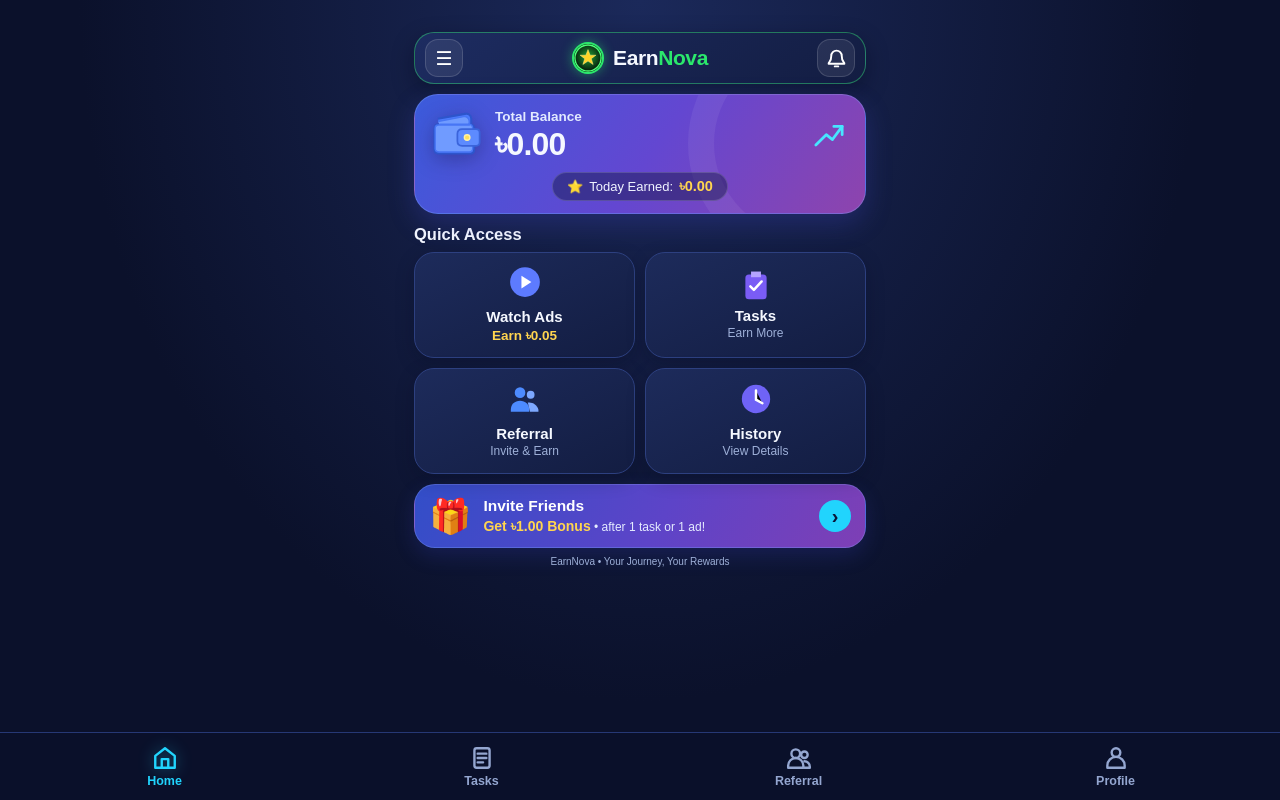
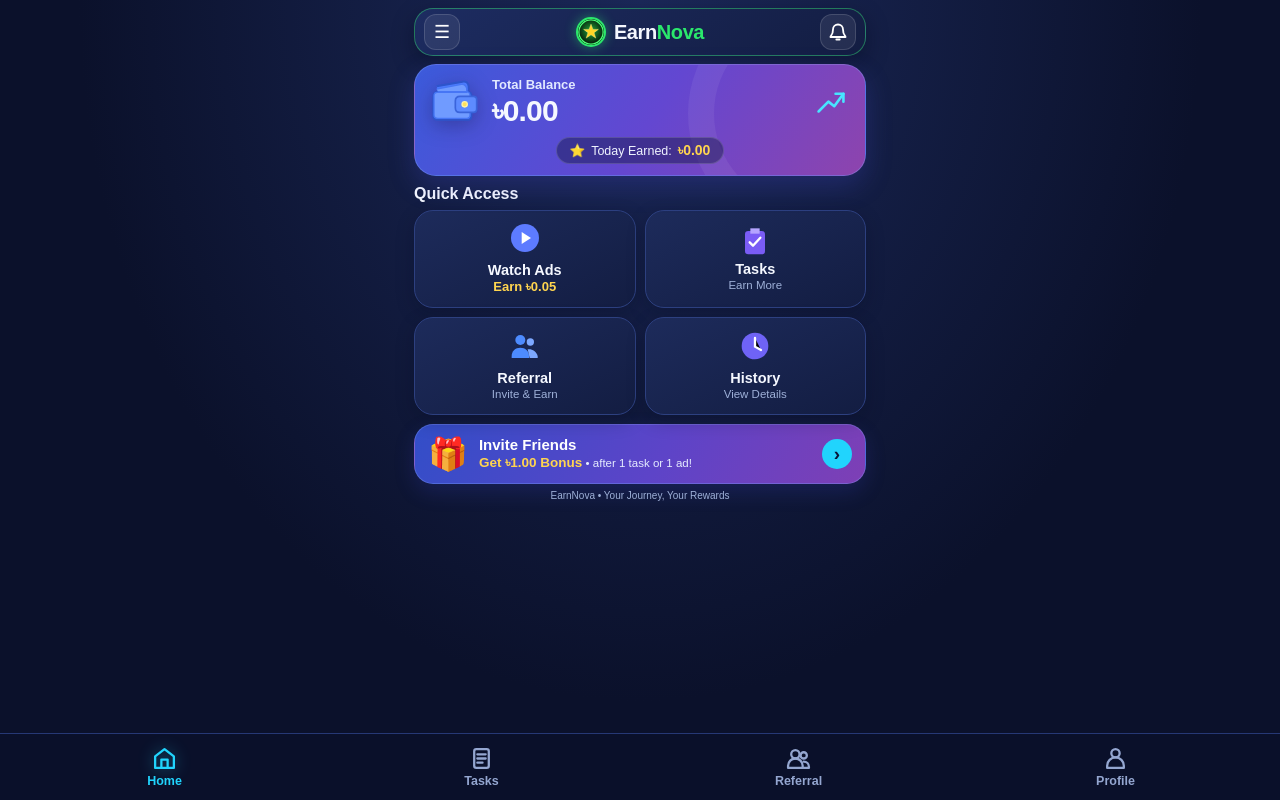
Before and after one commit to raihancreation999/EarnNova, a website: page public/index.html in a window 1280 px wide. Drawn offline with Linux system fonts and the light colour scheme.

Commit message:
Update index.html

```diff
--- a/public/index.html
+++ b/public/index.html
@@ -17,51 +17,51 @@ body{
  background:radial-gradient(ellipse at 50% 0%,#1B295A 0%,var(--bg) 62%);
  color:var(--text);
  min-height:100vh;
- padding-top:calc(30px + env(safe-area-inset-top));
- padding-bottom:calc(84px + env(safe-area-inset-bottom));
+ padding-top:calc(8px + env(safe-area-inset-top));
+ padding-bottom:calc(82px + env(safe-area-inset-bottom));
 }
 button{font-family:inherit;cursor:pointer}
-.container{width:100%;max-width:480px;margin:auto;padding:2px 14px 12px}
+.container{width:100%;max-width:480px;margin:auto;padding:0 14px 10px}
 
 /* Top Separate Header Box (Menu + Custom Logo + Bell only) */
 .header-box{
  display:grid;
- grid-template-columns:44px 1fr 44px;
+ grid-template-columns:42px 1fr 42px;
  align-items:center;
  gap:8px;
  background:linear-gradient(145deg,#1D2C61,#131D42);
  border:1.5px solid rgba(53,231,120,.45);
- border-radius:20px;
- padding:6px 10px;
- margin-bottom:10px;
+ border-radius:19px;
+ padding:5px 9px;
+ margin-bottom:8px;
  box-shadow:0 8px 22px rgba(4,8,26,.4);
 }
 .header-menu,.notification-btn{
  background:rgba(255,255,255,.08);
  border:1px solid rgba(255,255,255,.14);
  color:#fff;
- border-radius:13px;
+ border-radius:12px;
  display:grid;
  place-items:center;
  position:relative;
- width:38px;
- height:38px;
+ width:36px;
+ height:36px;
 }
-.header-menu{font-size:19px}
-.notification-btn{font-size:19px}
+.header-menu{font-size:18px}
+.notification-btn{font-size:18px}
 .logo{
  display:flex;
  justify-content:center;
  align-items:center;
- gap:9px;
- font-size:21px;
+ gap:8px;
+ font-size:20px;
  font-weight:800;
  letter-spacing:-0.4px;
  min-width:0;
 }
 .logo-img{
- width:32px;
- height:32px;
+ width:30px;
+ height:30px;
  border-radius:50%;
  object-fit:cover;
  border:2px solid #2BE86C;
@@ -72,28 +72,28 @@ button{font-family:inherit;cursor:pointer}
 .logo span{color:#2BE86C}
 .header-actions{display:flex;justify-content:flex-end}
 .icon-svg{width:1em;height:1em;display:block;stroke:currentColor;fill:none;stroke-width:2.2;stroke-linecap:round;stroke-linejoin:round}
-.notification-btn .icon-svg{width:21px;height:21px}
+.notification-btn .icon-svg{width:20px;height:20px}
 
-.wallet-svg{width:50px;height:50px;filter:drop-shadow(0 5px 10px rgba(20,15,60,.32))}
-.growth-svg{width:36px;height:36px;stroke:#47E5FF;stroke-width:4;fill:none;stroke-linecap:round;stroke-linejoin:round}
-.quick-icon svg{width:34px;height:34px}
-.nav-item .nav-svg{width:26px;height:26px;margin:0 auto 3px}
+.wallet-svg{width:48px;height:48px;filter:drop-shadow(0 5px 10px rgba(20,15,60,.32))}
+.growth-svg{width:34px;height:34px;stroke:#47E5FF;stroke-width:4;fill:none;stroke-linecap:round;stroke-linejoin:round}
+.quick-icon svg{width:32px;height:32px}
+.nav-item .nav-svg{width:25px;height:25px;margin:0 auto 2px}
 
 /* Balance Card */
 .balance-card{
  position:relative;
  overflow:hidden;
  border:1px solid rgba(130,170,255,.32);
- border-radius:24px;
- padding:14px 16px 12px;
- margin-bottom:11px;
+ border-radius:22px;
+ padding:12px 15px 11px;
+ margin-bottom:9px;
  background:linear-gradient(125deg,#3B5BDB 0%,#6347D1 52%,#8E44AD 100%);
  box-shadow:0 10px 26px rgba(68,75,210,.26);
 }
 .balance-card:before{content:"";position:absolute;width:185px;height:185px;border:26px solid rgba(255,255,255,.06);border-radius:50%;right:-60px;top:-70px}
-.balance-main{position:relative;z-index:1;display:grid;grid-template-columns:54px 1fr 38px;align-items:center;gap:10px}
-.balance-label{font-size:13.5px;color:#E2EAFF;margin-bottom:2px;font-weight:600}
-.balance{font-size:32px;font-weight:800;letter-spacing:-0.8px;white-space:nowrap}
+.balance-main{position:relative;z-index:1;display:grid;grid-template-columns:52px 1fr 36px;align-items:center;gap:10px}
+.balance-label{font-size:13px;color:#E2EAFF;margin-bottom:2px;font-weight:600}
+.balance{font-size:30px;font-weight:800;letter-spacing:-0.8px;white-space:nowrap}
 .today-earned{
  position:relative;
  z-index:2;
@@ -101,24 +101,24 @@ button{font-family:inherit;cursor:pointer}
  align-items:center;
  justify-content:center;
  gap:6px;
- margin:9px auto 0;
- padding:5px 14px;
+ margin:8px auto 0;
+ padding:4px 13px;
  width:fit-content;
  max-width:100%;
  background:rgba(16,22,64,.44);
  border:1px solid rgba(255,255,255,.15);
- border-radius:26px;
- font-size:13px;
+ border-radius:24px;
+ font-size:12.5px;
  color:#F0F4FF;
  white-space:nowrap;
 }
-.today-earned strong{color:var(--gold);font-size:14.5px}
+.today-earned strong{color:var(--gold);font-size:14px}
 
 /* Quick Access Grid */
-.section-title{font-size:16.5px;font-weight:800;margin:0 0 8px}
-.quick-grid{display:grid;grid-template-columns:1fr 1fr;gap:10px}
+.section-title{font-size:16px;font-weight:800;margin:0 0 7px}
+.quick-grid{display:grid;grid-template-columns:1fr 1fr;gap:9px}
 .quick-card{
- min-height:106px;
+ min-height:98px;
  display:flex;
  flex-direction:column;
  align-items:center;
@@ -126,27 +126,27 @@ button{font-family:inherit;cursor:pointer}
  text-align:center;
  background:linear-gradient(155deg,#1D2B5B,#131D42);
  border:1px solid #2D4080;
- border-radius:20px;
- padding:10px 8px;
+ border-radius:19px;
+ padding:8px 8px;
  cursor:pointer;
  box-shadow:0 6px 18px rgba(6,10,30,.26);
  transition:transform .14s,border-color .14s;
 }
 .quick-card:active{transform:scale(.97);border-color:#21D4FD}
-.quick-icon{margin-bottom:5px}
-.quick-card h3{font-size:15px;margin-bottom:2px;font-weight:750}
-.quick-card p{font-size:12px;color:var(--muted);line-height:1.3}
-.quick-card .highlight{color:var(--gold);font-weight:750;font-size:13.5px}
+.quick-icon{margin-bottom:4px}
+.quick-card h3{font-size:14.5px;margin-bottom:1px;font-weight:750}
+.quick-card p{font-size:11.5px;color:var(--muted);line-height:1.25}
+.quick-card .highlight{color:var(--gold);font-weight:750;font-size:13px}
 
 /* Invite Banner */
 .invite-card{
- margin-top:10px;
+ margin-top:9px;
  width:100%;
  display:flex;
  align-items:center;
- gap:12px;
- padding:11px 14px;
- border-radius:21px;
+ gap:11px;
+ padding:10px 13px;
+ border-radius:19px;
  border:1px solid rgba(135,165,255,.32);
  background:linear-gradient(120deg,#324EC8,#5D44C8 55%,#7E3FB5);
  box-shadow:0 8px 20px rgba(55,65,190,.22);
@@ -154,28 +154,28 @@ button{font-family:inherit;cursor:pointer}
  text-align:left;
  color:white;
 }
-.invite-icon{font-size:34px;flex-shrink:0}
+.invite-icon{font-size:32px;flex-shrink:0}
 .invite-text{flex:1;min-width:0}
-.invite-text h3{font-size:15.5px;margin-bottom:2px}
-.invite-text p{font-size:12px;line-height:1.35;color:#E5ECFF}
-.invite-text strong{color:var(--gold);font-size:14px}
+.invite-text h3{font-size:15px;margin-bottom:1px}
+.invite-text p{font-size:11.5px;line-height:1.3;color:#E5ECFF}
+.invite-text strong{color:var(--gold);font-size:13.5px}
 .invite-arrow{
- font-size:20px;
+ font-size:19px;
  flex-shrink:0;
  background:#21D4FD;
  color:#0A1538;
  font-weight:800;
- width:32px;
- height:32px;
+ width:30px;
+ height:30px;
  border-radius:50%;
  display:grid;
  place-items:center;
 }
 
 /* Sub-page Top Bar */
-.sub-header{display:grid;grid-template-columns:40px 1fr 40px;align-items:center;margin-bottom:14px;min-height:40px}
+.sub-header{display:grid;grid-template-columns:40px 1fr 40px;align-items:center;margin-bottom:12px;min-height:38px}
 .back-btn{background:rgba(255,255,255,.08);border:1px solid rgba(255,255,255,.14);color:#fff;width:36px;height:36px;border-radius:11px;display:grid;place-items:center;font-size:17px}
-.sub-title{text-align:center;font-size:18.5px;font-weight:800}
+.sub-title{text-align:center;font-size:18px;font-weight:800}
 .sub-action{background:rgba(255,255,255,.08);border:1px solid rgba(255,255,255,.14);color:#D5E1FF;width:36px;height:36px;border-radius:11px;display:grid;place-items:center;font-size:16px}
 
 /* Pages and Common Cards */
@@ -265,7 +265,7 @@ button{font-family:inherit;cursor:pointer}
 .menu-title{font-size:13px;font-weight:700}
 .menu-sub{font-size:11px;color:var(--muted);margin-top:1px}
 
-.notice{color:var(--muted);font-size:10px;text-align:center;margin-top:8px}
+.notice{color:var(--muted);font-size:10px;text-align:center;margin-top:6px}
 
 /* Bottom Navigation Bar */
 .bottom-nav{
```
